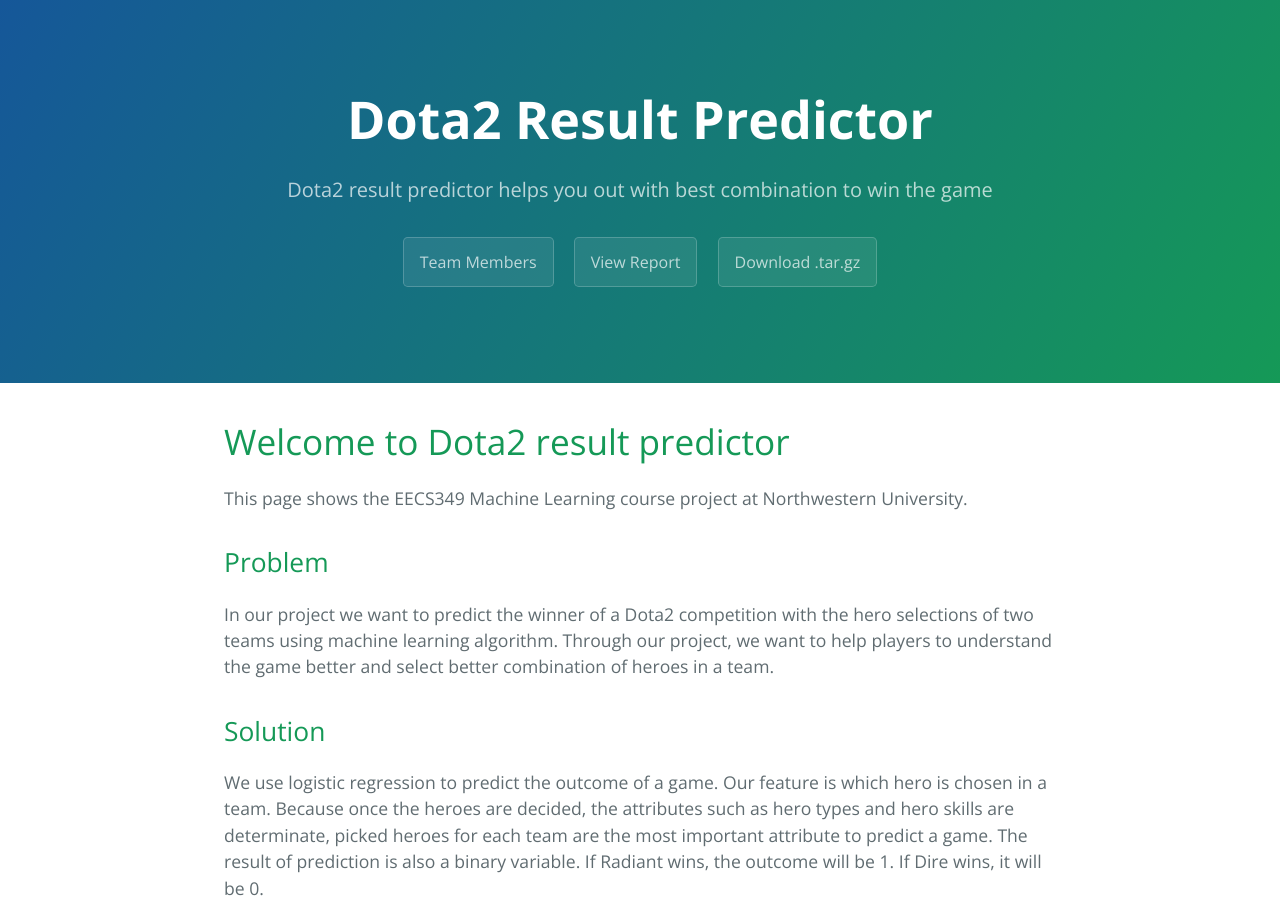
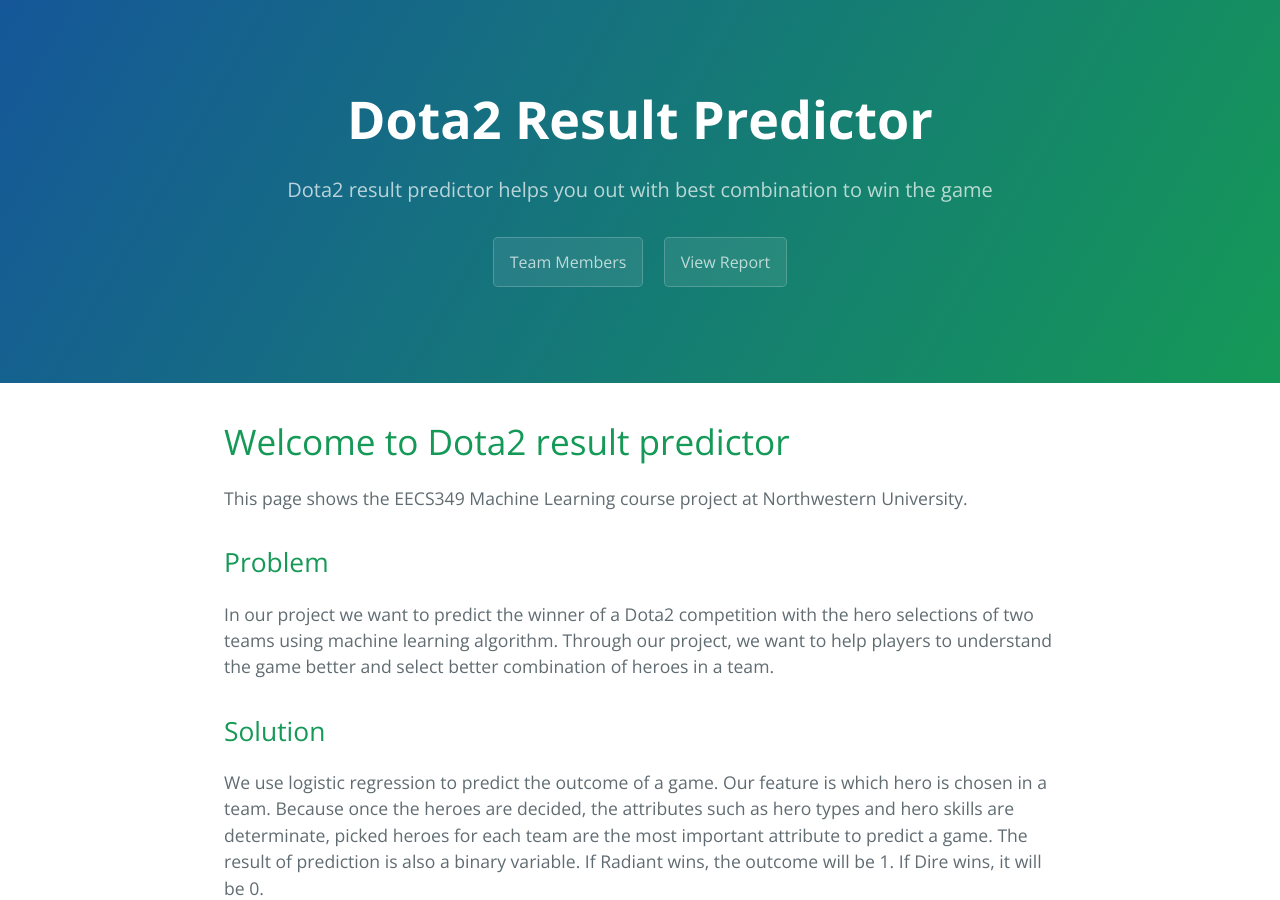
Before and after one commit to kklt92/dota2-result-predictor, a Jekyll site: the page index.html, which Jekyll copies as it is, in a window 1280 px wide and 900 px high. Built offline with Jekyll 4.4.1, drawn with Linux system fonts in a browser that asks for light colours.

Commit message:
update index

```diff
--- a/index.html
+++ b/index.html
@@ -15,7 +15,7 @@
       <h2 class="project-tagline">Dota2 result predictor helps you out with best combination to win the game</h2>
       <a href="#team-members" class="btn">Team Members</a>
       <a href="https://drive.google.com/file/d/0B0mECbLhs9HHVWozU0c5SnJ1Rkk/view?usp=sharing" class="btn">View Report</a>
-      <a href="https://github.com/kklt92/dota2-result-predictor/tarball/master" class="btn">Download .tar.gz</a>
+      <!--  <a href="https://github.com/kklt92/dota2-result-predictor/tarball/master" class="btn">Download .tar.gz</a> -->
     </section>
 
     <section class="main-content">
```
